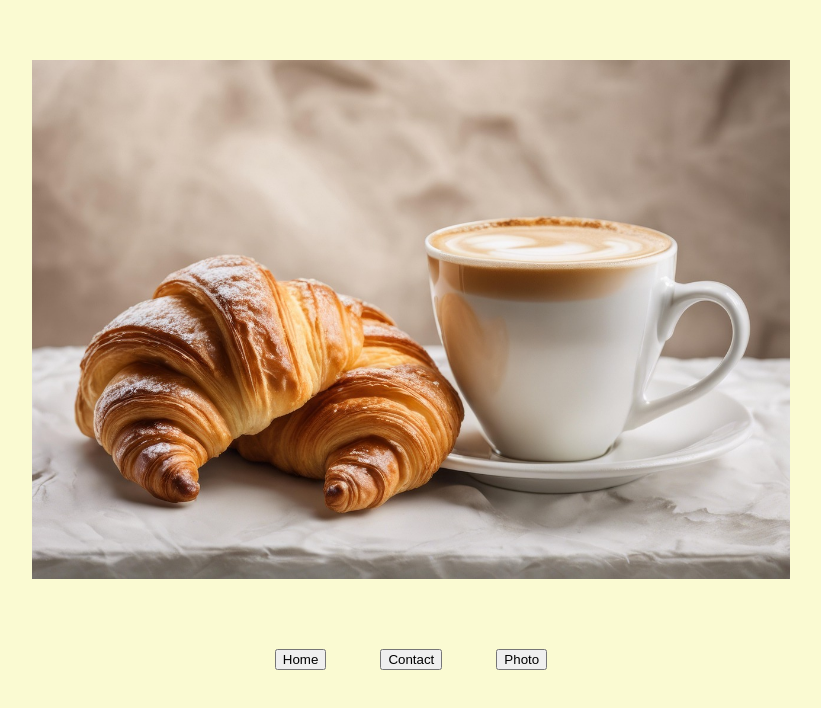
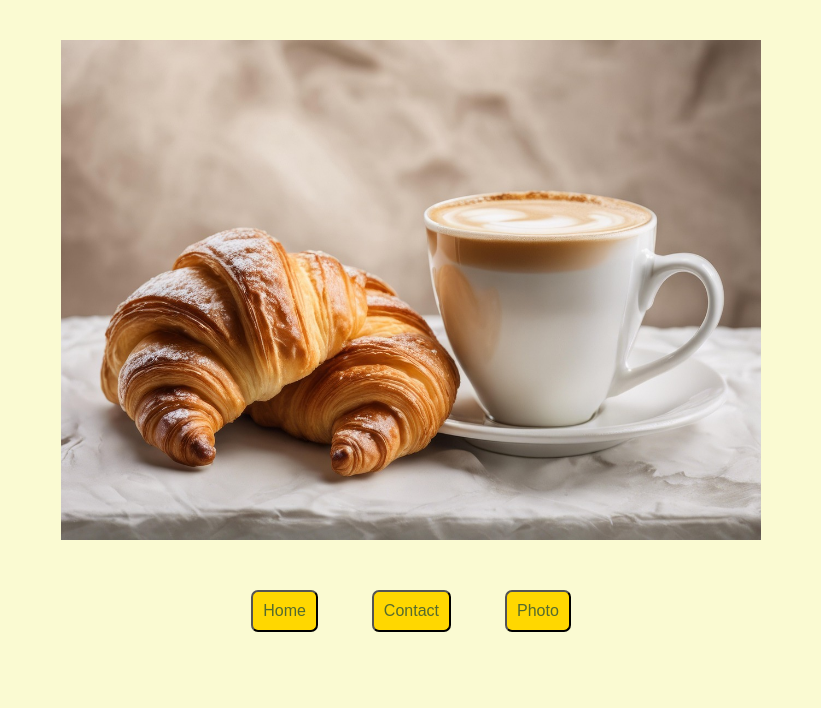
Before and after one commit to SithPrincess/Croissant, a plain HTML site: page photo.html in a window 1280 px wide. Shown: the whole page, without its empty margins (229-1050 px from the left). Drawn offline with Linux system fonts and the light colour scheme.

Commit message:
styling updates

```diff
--- a/css/style.css
+++ b/css/style.css
@@ -2,13 +2,25 @@ h1{
     display: block;
     text-align:center;
     color: chocolate;
+}
+h4{
+    display: block;
+    justify-content:center;
+    padding: 20px 150px;
+    margin: 20px auto;
 }
 body{
     background-color:lightgoldenrodyellow
 }
 button{
      margin: 10px 25px;
-}
+     background-color:gold;
+     color:darkolivegreen;
+     border-radius: 7px;
+     padding: 10px;
+     border-color: 1px brown;
+     font-size: 16px;
+    }
 footer{
     display: block;
     text-align: center;
@@ -16,8 +28,9 @@ footer{
 .criossant-photo{
     display: block;
     justify-content: center;
-    padding: 40px 20px;
+    padding: 20px 0;
     margin: 20px auto;
-    width:60%;
-    height: 80%;
+    width:700px;
+    height: 500px;
+    max-width:100%;
 }
```
Also changed, not shown: index.html (+1 -0 lines).
